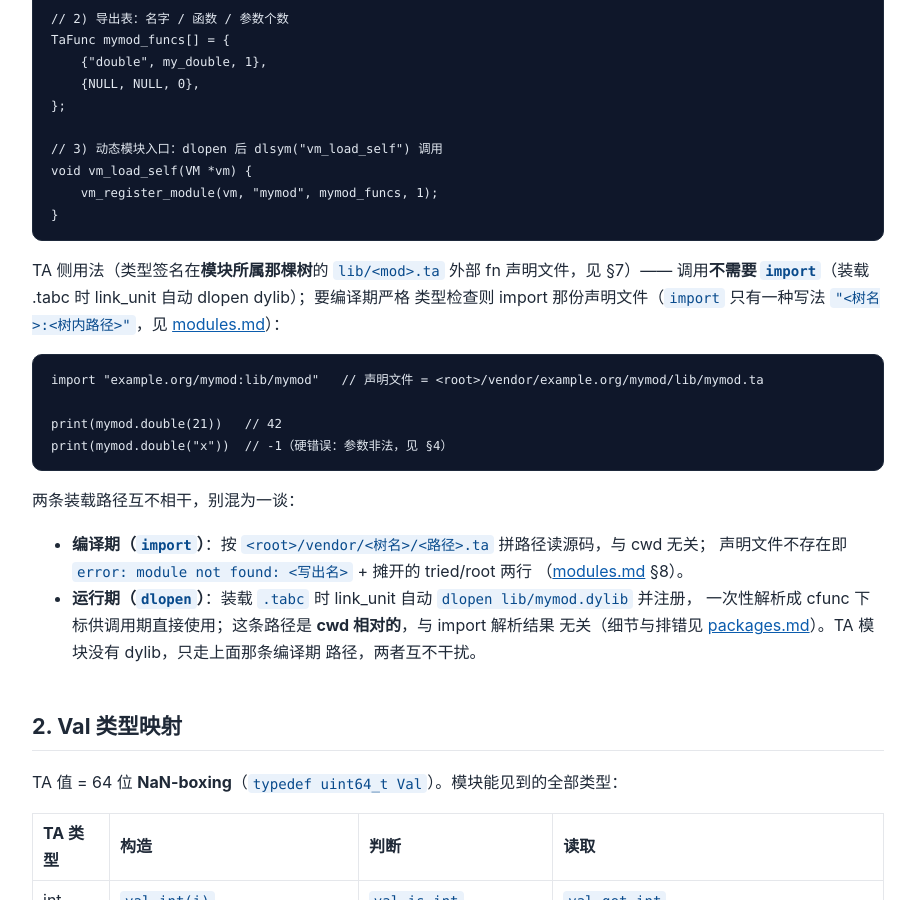
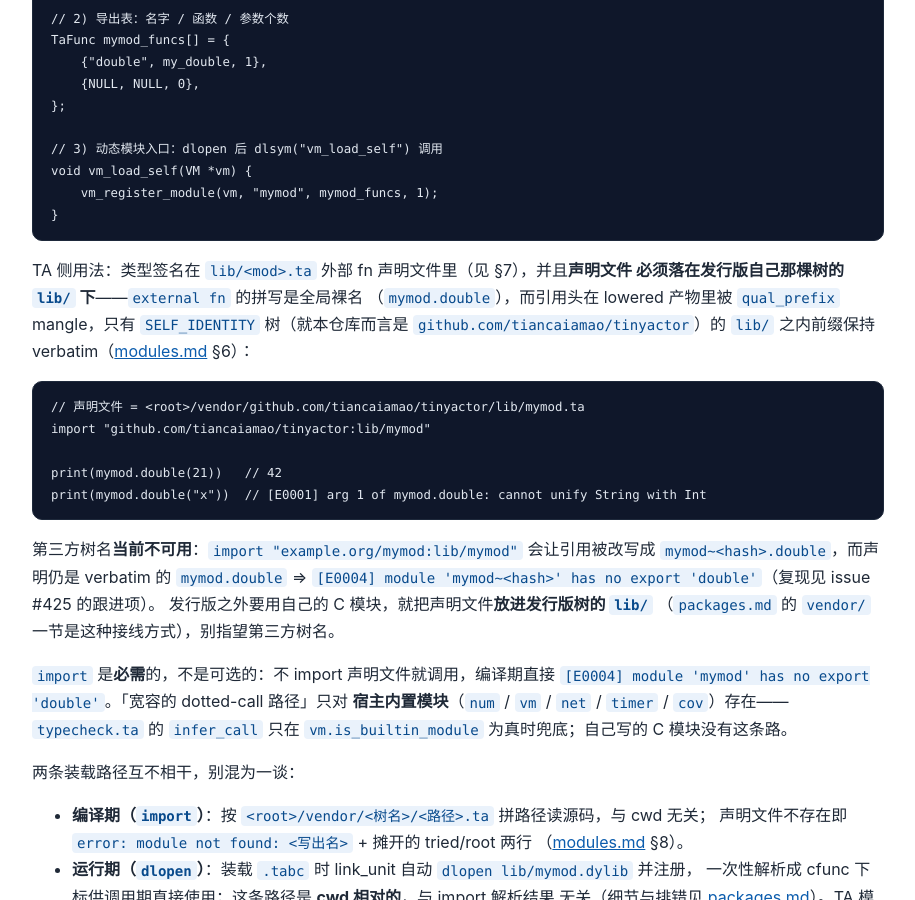
Before and after one commit to tiancaiamao/tinyactor, a Jekyll site: the page built from docs/c-module.md, in a window 1280 px wide and 900 px high, scrolled down 718 px. Shown: the whole window, without its empty margins (182-1097 px from the left). Built offline with Jekyll 4.4.1, drawn with Linux system fonts in a browser that asks for light colours; our own code applies the rules of GitHub Pages for plain Markdown files; some of the changed text lies outside the part shown.

Commit message:
docs(c-module): 声明文件必须落在发行版树，import 是必需而非可选
review 在 #426 上提的三处不准确，都已实测复核后改正：

1. §1 的示例写 `import "example.org/mymod:lib/mymod"` —— 第三方树名**跑不通**：
   `unit_prefix` 只对 `SELF_IDENTITY` 树的 `lib/` 之下保持前缀 verbatim
   （modules.md §6），第三方树名会让引用变成 `mymod~<hash>.double`，声明仍是
   verbatim 的 `mymod.double` ⇒ `[E0004] module 'mymod~<hash>' has no export
   'double'`。示例改成发行版树名，并把「第三方树名当前不可用 + 想用自己的 C
   模块就把声明文件放进发行版树 lib/」写清（跟进项见 issue #425）。
2. 「调用**不需要 import**」「不 import 走宽容 dotted-call 路径」是错的：实测
   `fn main() { print(demo.double(21)) }` 无 import ⇒
   `[E0004] module 'demo' has no export 'double'` rc=1。宽容路径只对宿主内置
   模块（`num`/`vm`/`net`/`timer`/`cov`）存在——`infer_call` 只在
   `vm.is_builtin_module` 为真时兜底（typecheck.ta:1757、src/api.c:517）。
3. §1 示例里 `print(mymod.double("x")) // -1` 与上一行的严格声明矛盾：import 了
   声明就是编译期 `[E0001] arg 1 of mymod.double: cannot unify String with Int`
   （元数不符同样 E0001，实测 `demo.double(1, 2)`）。§4 的 `-1` 是 C 原语层的
   运行期信号（errno / 句柄非法），不是类型不符的表现，示例里删掉这行。

同时修 test/module/demo-c-module.ta 头注释的同一条旧论断（import 不是装饰，
无它就是 E0004）。验证：`./tinyactor build test/module/demo-c-module.ta` +
`./tavm` ⇒ 42 / hello ta / (1 . 2) / PASS，rc=0。

````diff
--- a/docs/c-module.md
+++ b/docs/c-module.md
@@ -36,17 +36,30 @@ void vm_load_self(VM *vm) {
 }
 ```
 
-TA 侧用法（类型签名在**模块所属那棵树**的 `lib/<mod>.ta` 外部 fn 声明文件，见 §7）——
-调用**不需要 `import`**（装载 .tabc 时 link_unit 自动 dlopen dylib）；要编译期严格
-类型检查则 import 那份声明文件（`import` 只有一种写法 `"<树名>:<树内路径>"`，见
-[modules.md](modules.md)）：
+TA 侧用法：类型签名在 `lib/<mod>.ta` 外部 fn 声明文件里（见 §7），并且**声明文件
+必须落在发行版自己那棵树的 `lib/` 下**——`external fn` 的拼写是全局裸名
+（`mymod.double`），而引用头在 lowered 产物里被 `qual_prefix` mangle，只有
+`SELF_IDENTITY` 树（就本仓库而言是 `github.com/tiancaiamao/tinyactor`）的 `lib/`
+之内前缀保持 verbatim（[modules.md](modules.md) §6）：
 
 ```ta
-import "example.org/mymod:lib/mymod"   // 声明文件 = <root>/vendor/example.org/mymod/lib/mymod.ta
+// 声明文件 = <root>/vendor/github.com/tiancaiamao/tinyactor/lib/mymod.ta
+import "github.com/tiancaiamao/tinyactor:lib/mymod"
 
 print(mymod.double(21))   // 42
-print(mymod.double("x"))  // -1（硬错误：参数非法，见 §4）
+print(mymod.double("x"))  // [E0001] arg 1 of mymod.double: cannot unify String with Int
 ```
+
+第三方树名**当前不可用**：`import "example.org/mymod:lib/mymod"` 会让引用被改写成
+`mymod~<hash>.double`，而声明仍是 verbatim 的 `mymod.double` ⇒
+`[E0004] module 'mymod~<hash>' has no export 'double'`（复现见 issue #425 的跟进项）。
+发行版之外要用自己的 C 模块，就把声明文件**放进发行版树的 `lib/`**
+（`packages.md` 的 `vendor/` 一节是这种接线方式），别指望第三方树名。
+
+`import` 是**必需**的，不是可选的：不 import 声明文件就调用，编译期直接
+`[E0004] module 'mymod' has no export 'double'`。「宽容的 dotted-call 路径」只对
+**宿主内置模块**（`num` / `vm` / `net` / `timer` / `cov`）存在——`typecheck.ta`
+的 `infer_call` 只在 `vm.is_builtin_module` 为真时兜底；自己写的 C 模块没有这条路。
 
 两条装载路径互不相干，别混为一谈：
 
@@ -297,9 +310,10 @@ bump 了 `TA_ABI_VERSION`（`Val` 布局 / opcode 集 / `ta.h` 结构体变动
 
 ## 7. 类型注册：外部 fn 声明文件（P4 治理）
 
-**现状**：C 模块函数的类型签名由 **外部 fn 声明文件** 提供——每个 C 模块在自己那棵树的
-`lib/` 下配一个 `<mod>.ta`（本仓库自己的模块即仓库根的 `lib/<mod>.ta`，它们属于树
-`github.com/tiancaiamao/tinyactor`），一行一个签名：
+**现状**：C 模块函数的类型签名由 **外部 fn 声明文件** 提供——每个 C 模块在**发行版
+自己那棵树**（`SELF_IDENTITY`，即 `github.com/tiancaiamao/tinyactor`）的 `lib/` 下配
+一个 `<mod>.ta`，一行一个签名。**这个位置不是任意的**：`external fn` 的拼写是裸名，
+只有该树的 `lib/` 之下引用头才不被 mangle（§1 的 E0004 说明、modules.md §6）：
 
 ```ta
 // lib/demo.ta — demo C 模块的类型声明
@@ -318,10 +332,12 @@ external fn buffer.raw_push_str(h, s) -> Int       // 裸名字 = 任意类型
 
 
 
-编译期 import（`"<树名>:lib/<mod>"`，即 `<root>/vendor/<树名>/lib/<mod>.ta`）时 driver
-加载该声明文件，typechecker 把 `external fn`
-签名注册进类型环境（Pass 0.5 的 `extend_env_from_sigs`），模块调用按声明严格
-类型检查；不 `import` 则走宽容的 dotted-call 路径（可调用但无类型承诺）。
+编译期 import（`"github.com/tiancaiamao/tinyactor:lib/<mod>"`，即
+`<root>/vendor/github.com/tiancaiamao/tinyactor/lib/<mod>.ta`）时 driver 加载该声明
+文件，typechecker 把 `external fn` 签名注册进类型环境（Pass 0.5 的
+`extend_env_from_sigs`），模块调用按声明严格类型检查：类型不符是 `[E0001]`、元数
+不符也是 `[E0001]`；**不 `import` 就直接调用是 `[E0004]`**（宽容的 dotted-call 路径
+只留给宿主内置模块 `num`/`vm`/`net`/`timer`/`cov`）。
 **新增 C 模块不需要碰 `lib/bootstrap/typecheck.ta`**——签名走 `lib/<mod>.ta`
 声明文件而非硬编码。注意存量例外：`str.eq`/`str.concat`/`str.length` 等 `str.*`
 签名至今仍硬编码在 `make_builtin_env`（typecheck.ta:3063 起），与 `lib/str.ta` 的
````
Also changed, not shown: 1 other file.
